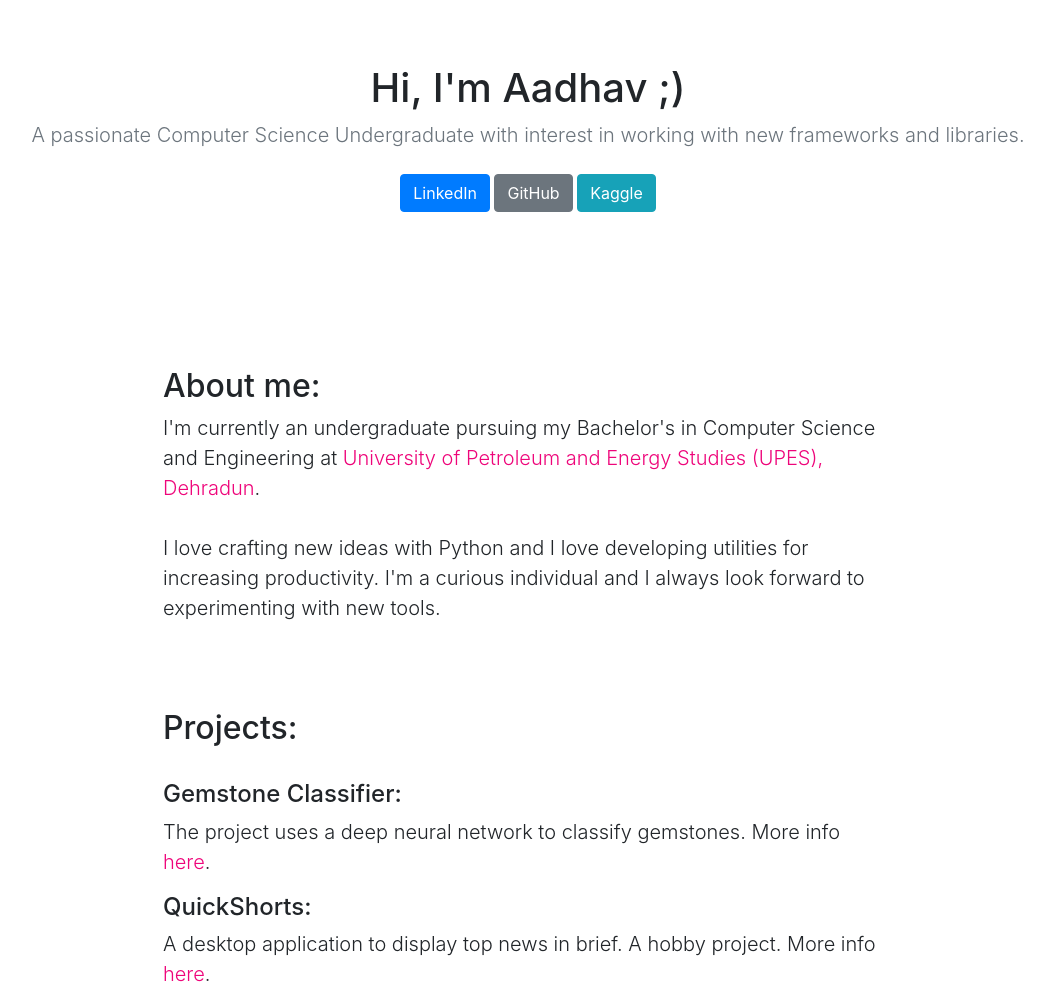
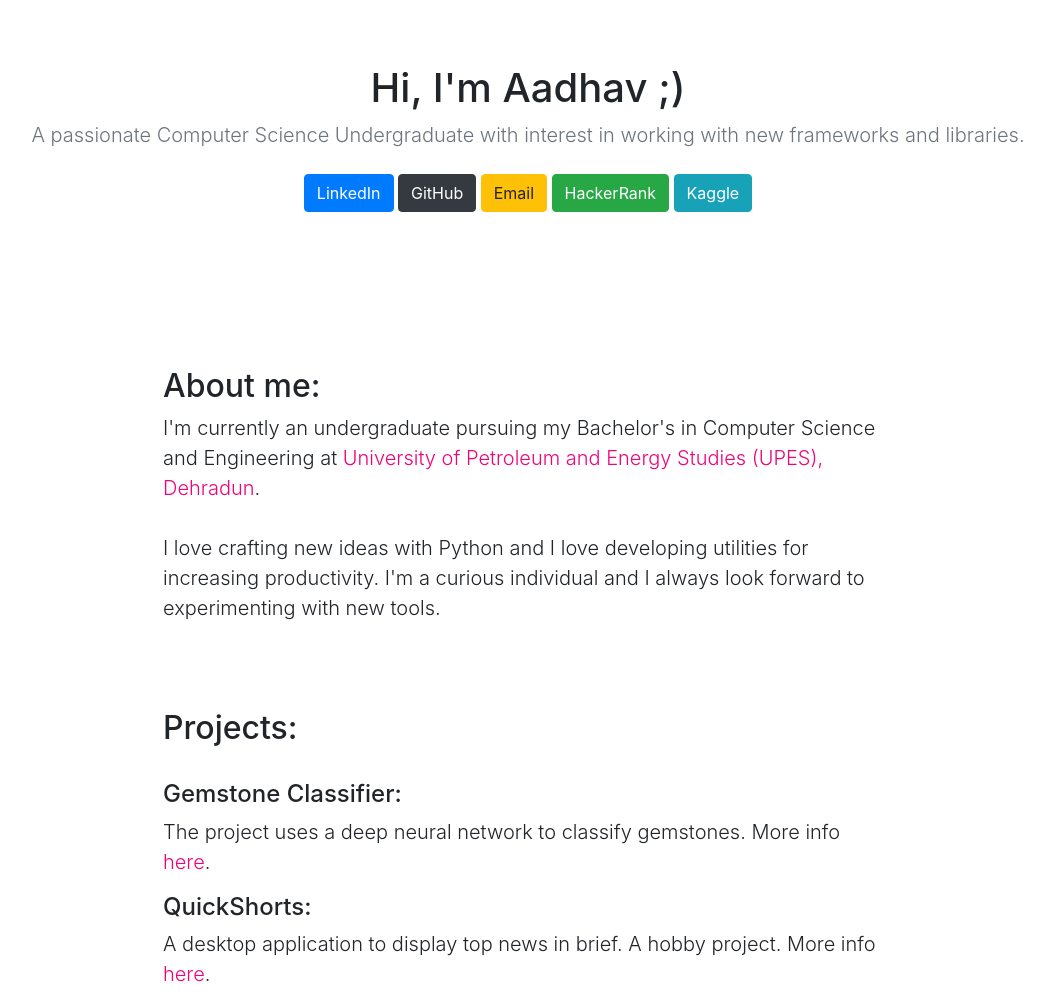
Before and after one commit to burntcarrot/burntcarrot.github.io, a plain HTML site: page index.html in a window 1280 px wide. Shown: the top 1008 px of the page, without its empty margins (112-1166 px from the left). Drawn offline with nearby package versions, Linux system fonts and the light colour scheme.

Commit message:
Update index.html

```diff
--- a/index.html
+++ b/index.html
@@ -32,7 +32,9 @@
                 frameworks and libraries.</p>
             <p>
                 <a href="https://linkedin.com/in/aadhav-vignesh" class="btn btn-primary my-2">LinkedIn</a>
-                <a href="https://github.com/aadhav-n1" class="btn btn-secondary my-2">GitHub</a>
+                <a href="https://github.com/aadhav-n1" class="btn btn-dark my-2">GitHub</a>
+                <a href="mailto:aadhav.n2@gmail.com" class="btn btn-warning my-2">Email</a>
+                <a href="https://hackerrank.com/aadhav_n1" class="btn btn-success my-2">HackerRank</a>
                 <a href="https://www.kaggle.com/aadhavvignesh" class="btn btn-info my-2">Kaggle</a>
             </p>
         </div>
```
